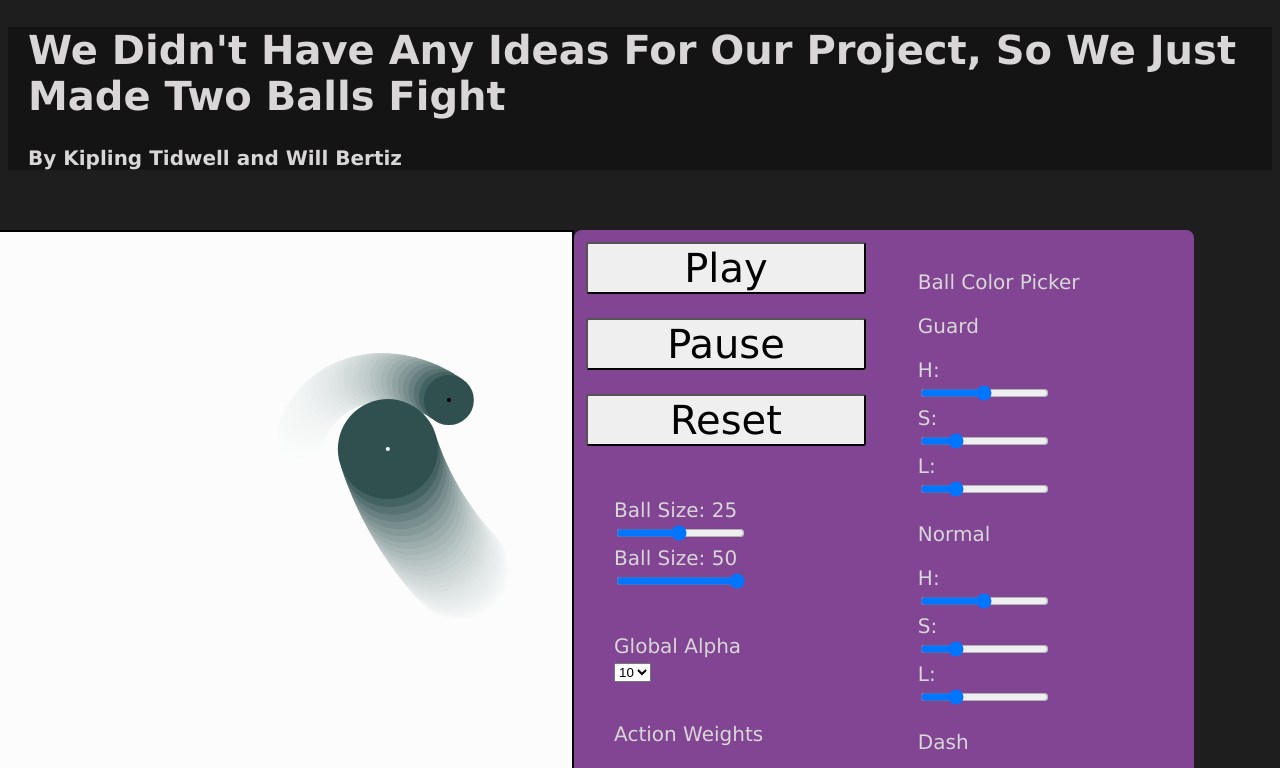
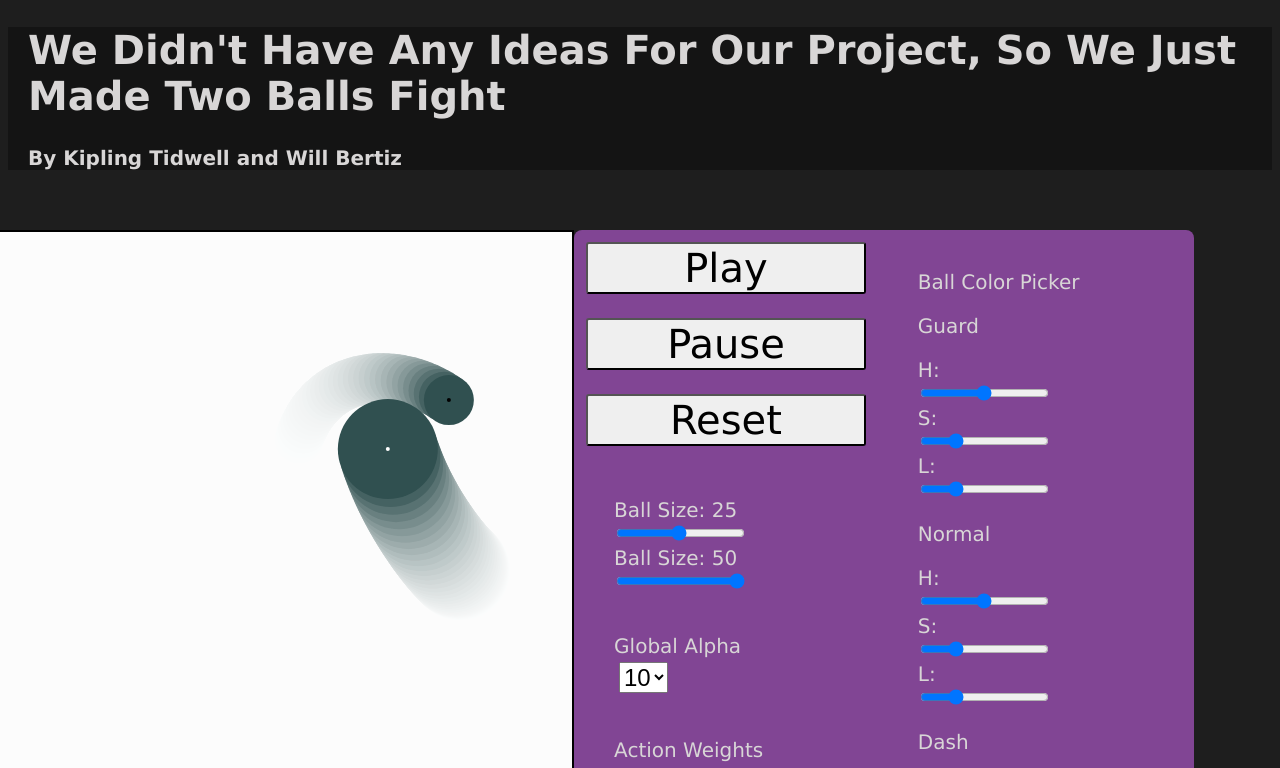
Before and after one commit to theflyingpinata/330-Homework-1, a plain HTML site: page index.html in a window 1280 px wide. Shown: the top 768 px of the page. Drawn offline with Linux system fonts and the light colour scheme.

Commit message:
made alpha dropdown font larger

```diff
--- a/styles/default-styles.css
+++ b/styles/default-styles.css
@@ -94,3 +94,8 @@ h2 {
 li {
     margin: .2em;
 }
+
+#alphaDropdown {
+    margin: .2em;
+    font-size: 1.2em;
+}
```
